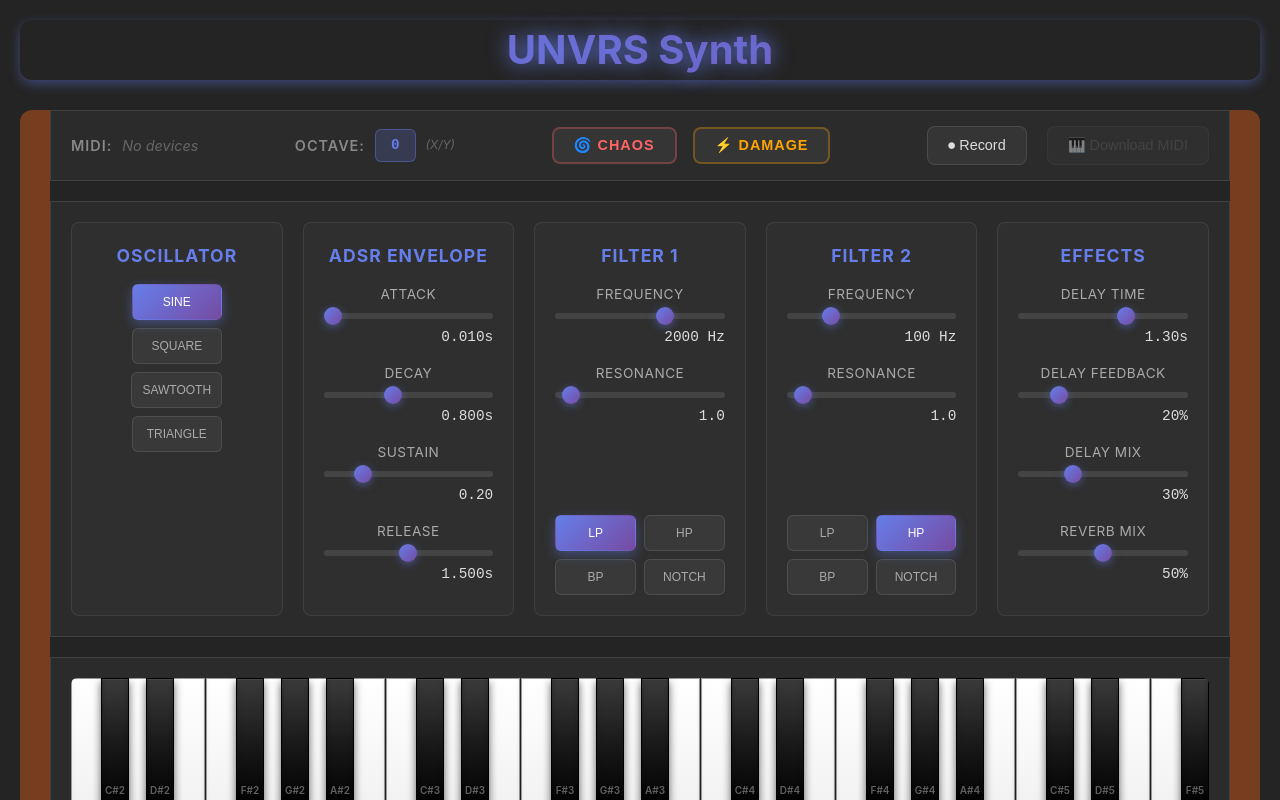
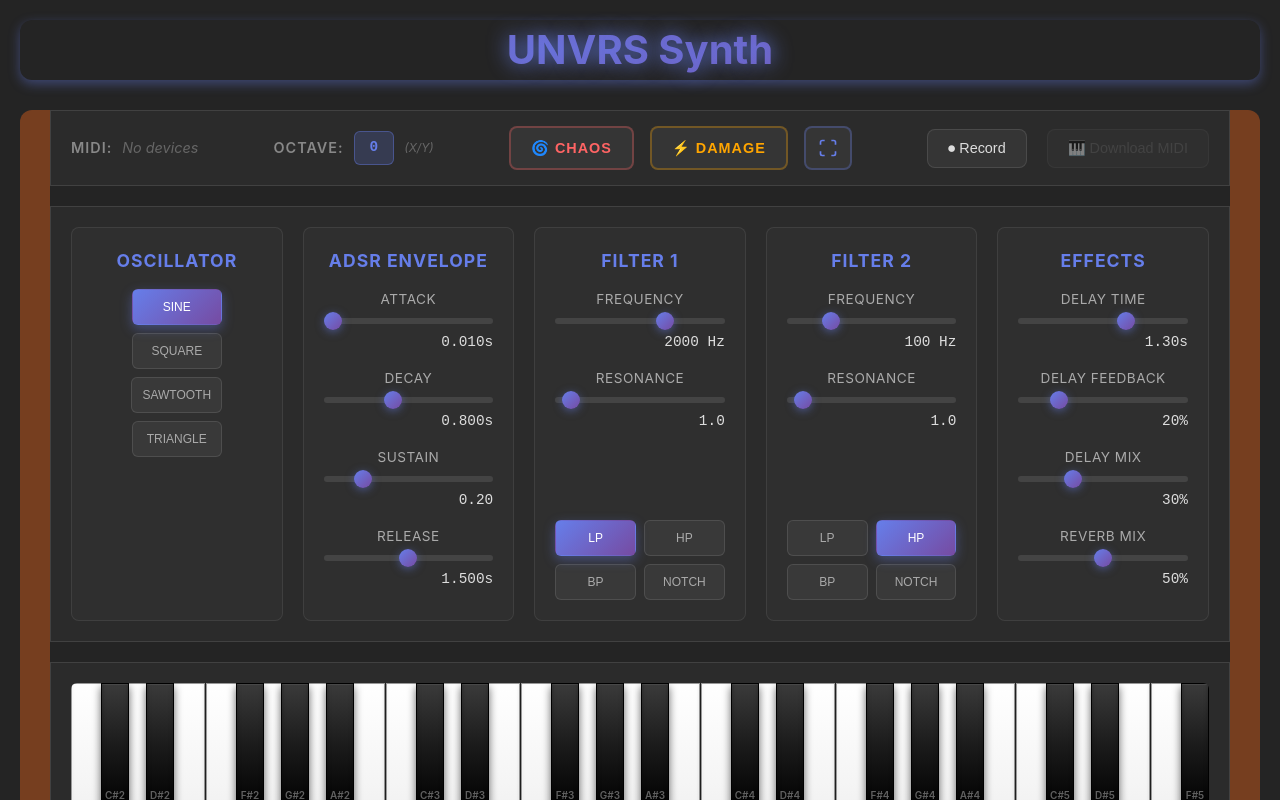
Before and after one commit to UNVRSmusic/unvrs-synth, a React (Vite) app: page / in a window 1280 px wide. Both pictures are taken after a click on the button "Click to Initialize Audio". Shown: the top 800 px of the page. Built offline with nearby package versions, Linux system fonts and the light colour scheme.

Commit message:
fullscreen mode

```diff
--- a/src/components/Synth.css
+++ b/src/components/Synth.css
@@ -139,6 +139,39 @@
   }
 }
 
+.fullscreen-toggle {
+  padding: 8px 12px;
+  background: rgba(255, 255, 255, 0.05);
+  border: 2px solid rgba(102, 126, 234, 0.3);
+  border-radius: 8px;
+  color: #667eea;
+  font-weight: 700;
+  cursor: pointer;
+  transition: all 0.3s ease;
+  display: flex;
+  align-items: center;
+  justify-content: center;
+  min-width: 44px;
+  height: 44px;
+}
+
+.fullscreen-toggle:hover {
+  background: rgba(102, 126, 234, 0.1);
+  border-color: rgba(102, 126, 234, 0.5);
+  transform: translateY(-2px);
+}
+
+.fullscreen-toggle.active {
+  background: linear-gradient(135deg, #667eea, #764ba2);
+  border-color: #667eea;
+  color: white;
+  box-shadow: 0 4px 15px rgba(102, 126, 234, 0.4);
+}
+
+.fullscreen-toggle svg {
+  display: block;
+}
+
 .synth-controls {
   background: rgba(255, 255, 255, 0.03);
   border: 1px solid rgba(255, 255, 255, 0.1);
--- a/src/components/Synth.tsx
+++ b/src/components/Synth.tsx
@@ -19,6 +19,7 @@ const Synth = ({ audioEngine }: SynthProps) => {
   const [octaveOffset, setOctaveOffset] = useState(0);
   const [chaosMode, setChaosMode] = useState(false);
   const [damageMode, setDamageMode] = useState(false);
+  const [isFullscreen, setIsFullscreen] = useState(false);
 
   useEffect(() => {
     // Setup MIDI
@@ -156,6 +157,28 @@ const Synth = ({ audioEngine }: SynthProps) => {
     }
   };
 
+  const handleFullscreenToggle = () => {
+    if (!document.fullscreenElement) {
+      document.documentElement.requestFullscreen().catch((err) => {
+        console.error("Error attempting to enable fullscreen:", err);
+      });
+    } else {
+      document.exitFullscreen();
+    }
+  };
+
+  // Listen for fullscreen changes (e.g., user pressing ESC)
+  useEffect(() => {
+    const handleFullscreenChange = () => {
+      setIsFullscreen(!!document.fullscreenElement);
+    };
+
+    document.addEventListener("fullscreenchange", handleFullscreenChange);
+    return () => {
+      document.removeEventListener("fullscreenchange", handleFullscreenChange);
+    };
+  }, []);
+
   return (
     <div className="synth">
       <div className="synth-header">
@@ -183,6 +206,35 @@ const Synth = ({ audioEngine }: SynthProps) => {
             title="Enable damage mode - allow duplicate MIDI notes for overdriven sound"
           >
             ⚡ Damage
+          </button>
+          <button
+            className={`fullscreen-toggle ${isFullscreen ? "active" : ""}`}
+            onClick={handleFullscreenToggle}
+            title="Toggle fullscreen mode (ESC to exit)"
+          >
+            {isFullscreen ? (
+              <svg
+                width="20"
+                height="20"
+                viewBox="0 0 24 24"
+                fill="none"
+                stroke="currentColor"
+                strokeWidth="2"
+              >
+                <path d="M8 3v3a2 2 0 01-2 2H3m18 0h-3a2 2 0 01-2-2V3m0 18v-3a2 2 0 012-2h3M3 16h3a2 2 0 012 2v3" />
+              </svg>
+            ) : (
+              <svg
+                width="20"
+                height="20"
+                viewBox="0 0 24 24"
+                fill="none"
+                stroke="currentColor"
+                strokeWidth="2"
+              >
+                <path d="M8 3H5a2 2 0 00-2 2v3m18 0V5a2 2 0 00-2-2h-3m0 18h3a2 2 0 002-2v-3M3 16v3a2 2 0 002 2h3" />
+              </svg>
+            )}
           </button>
         </div>
 
```
